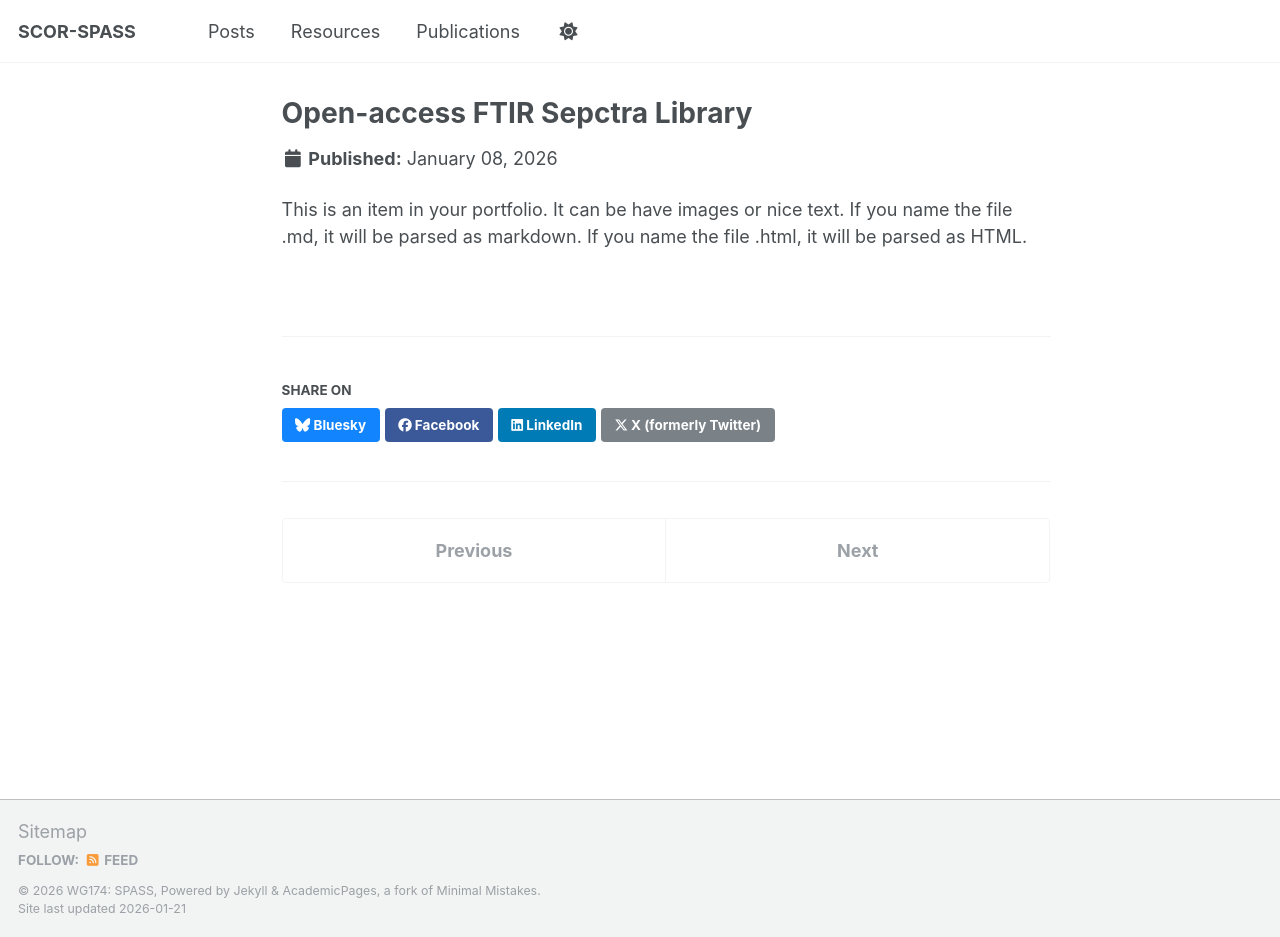
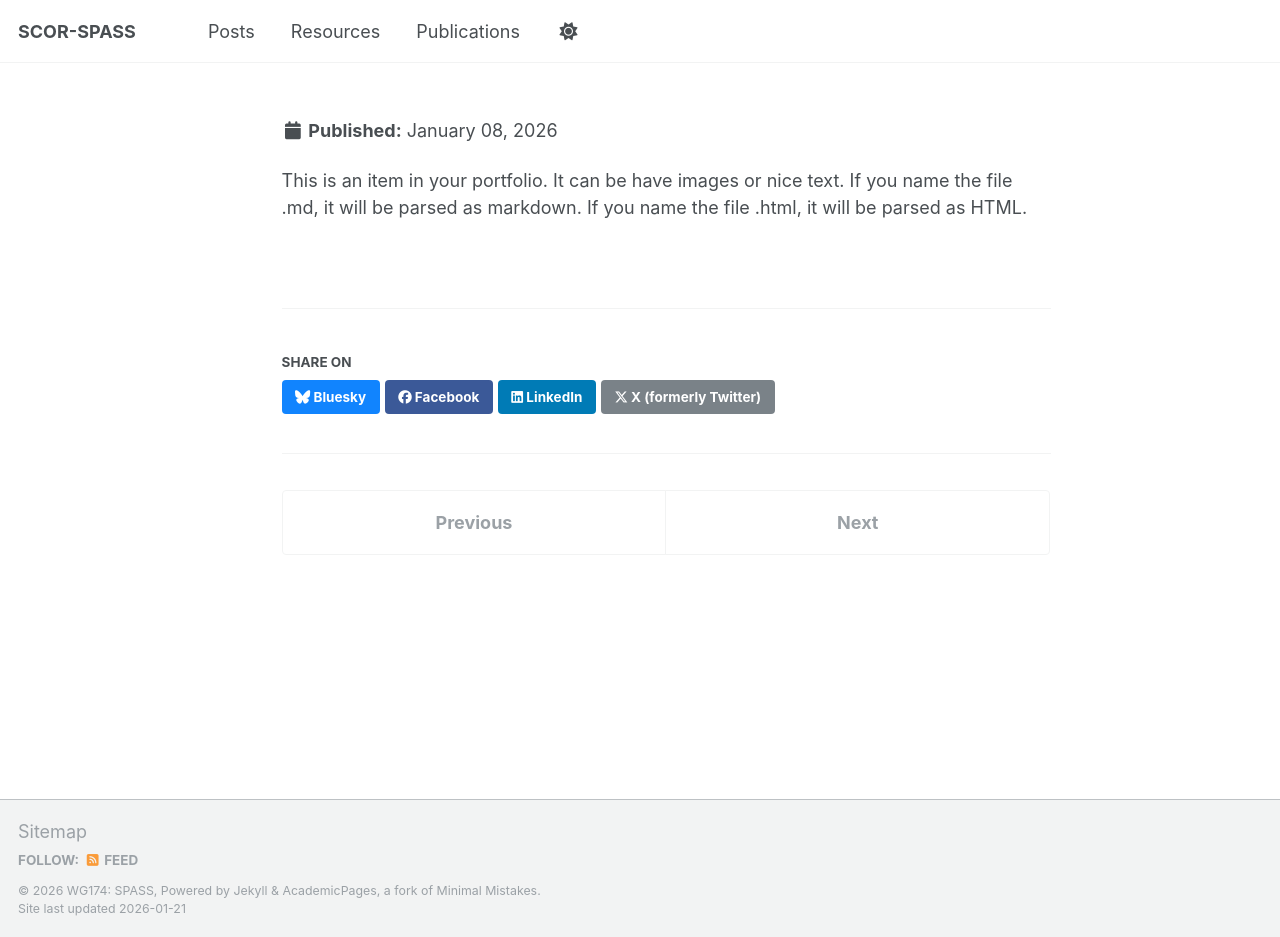
Before and after one commit to SCOR-SPASS/scor-spass.github.io, a Jekyll site: the page built from _portfolio/IR_library.md, in a window 1280 px wide and 937 px high. Built offline with Jekyll 4.4.1, drawn with Linux system fonts in a browser that asks for light colours.

Commit message:
Update IR_library.md

```diff
--- a/_portfolio/IR_library.md
+++ b/_portfolio/IR_library.md
@@ -1,7 +1,7 @@
 ---
-title: "**Open-access FTIR Sepctra Library**"
+title: ""
 date: 2026-01-08
-excerpt: "The FTIR Sepctra Library is critical to detect the plastic particles in the environmental samples. Three useful and open-access IR libraries can be found in papers by [Primpke et al. (2020)](https://opg.optica.org/as/abstract.cfm?uri=as-74-9-1012) and [Frond et al. (2021)](https://pubs.acs.org/doi/10.1021/acs.analchem.1c02549). <br/><img src='/images/IR-library.png' style='max-width:400px; height:auto;'>"
+excerpt: "**Open-access FTIR Sepctra Library**<br/>The FTIR Sepctra Library is critical to detect the plastic particles in the environmental samples. Three useful and open-access IR libraries can be found in papers by [Primpke et al. (2020)](https://opg.optica.org/as/abstract.cfm?uri=as-74-9-1012) and [Frond et al. (2021)](https://pubs.acs.org/doi/10.1021/acs.analchem.1c02549). <br/><img src='/images/IR-library.png' style='max-width:400px; height:auto;'>"
 collection: portfolio
 ---
 
```
